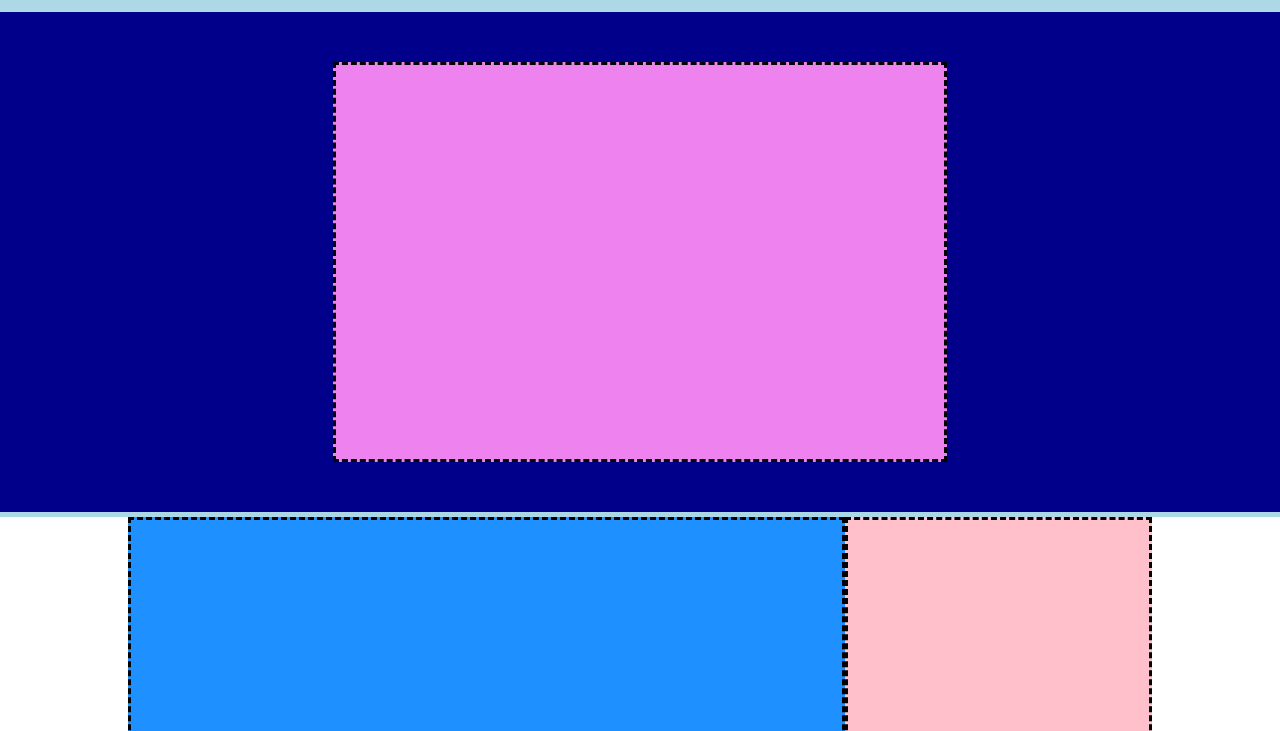
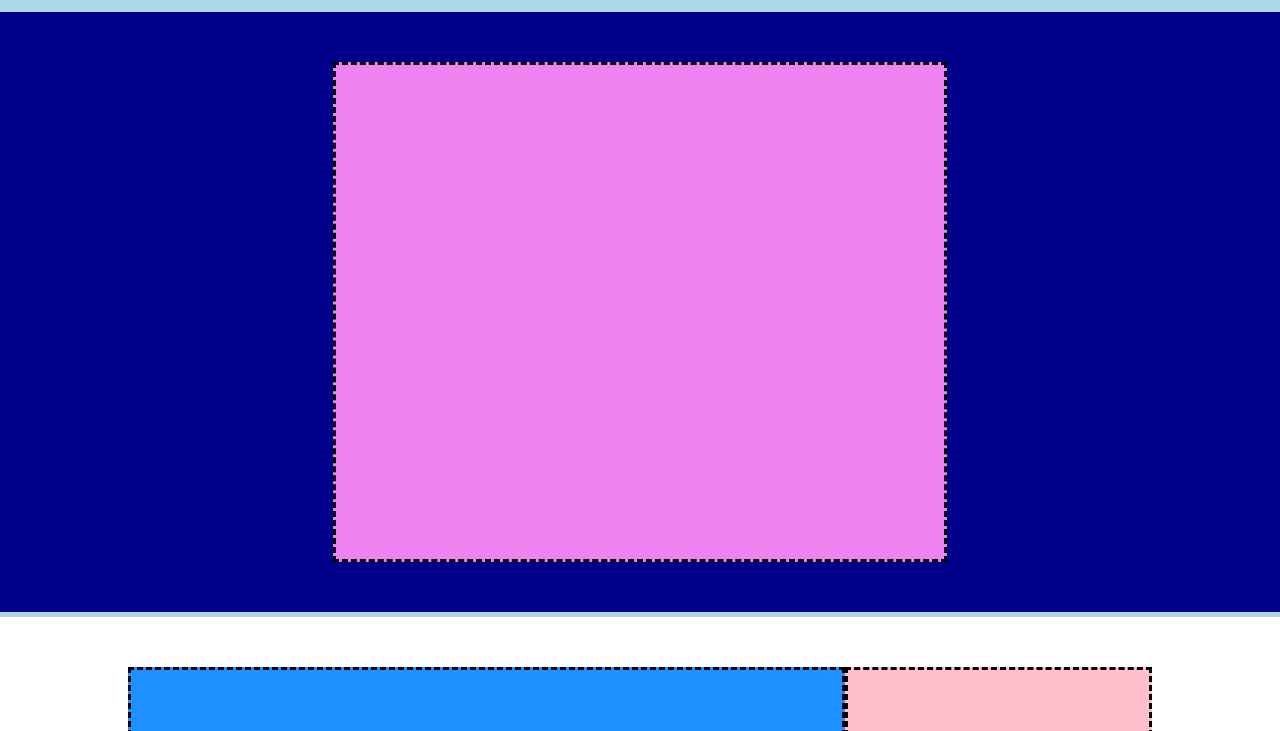
Before and after one commit to jonathanlombardo/htmlcss-struttura-discord, a plain HTML site: page index.html in a window 1280 px wide. Shown: the part 69-800 px from the top of the page. Drawn offline with Linux system fonts and the light colour scheme.

Commit message:
style: add padding section

```diff
--- a/CSS/style.css
+++ b/CSS/style.css
@@ -57,7 +57,7 @@ section {
   background-color: #d3d3d3;
 
   /* DEBUG */
-  min-height: 500px;
+  padding: 50px 0;
 }
 
 section:nth-child(2n + 2) {
@@ -79,13 +79,12 @@ section:first-child .wrapper {
   flex-direction: row;
   justify-content: center;
   align-items: center;
-  height: 500px;
 }
 
 section:first-child .section-content {
   /* DEBUG */
   border: 3px dashed black;
-  height: 80%;
+  height: 500px;
   width: 60%;
   background-color: #ee82ee;
 }
```
